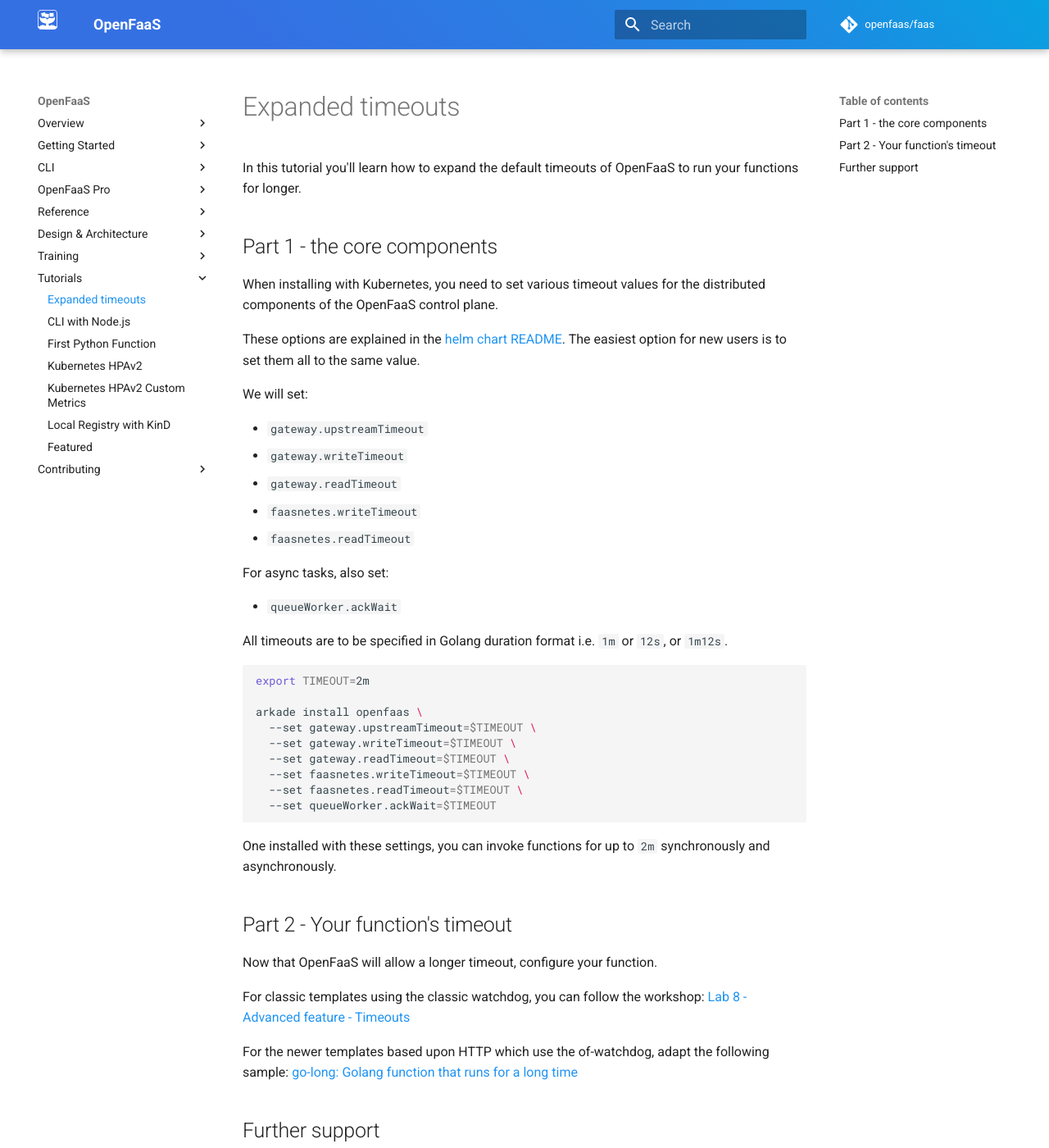
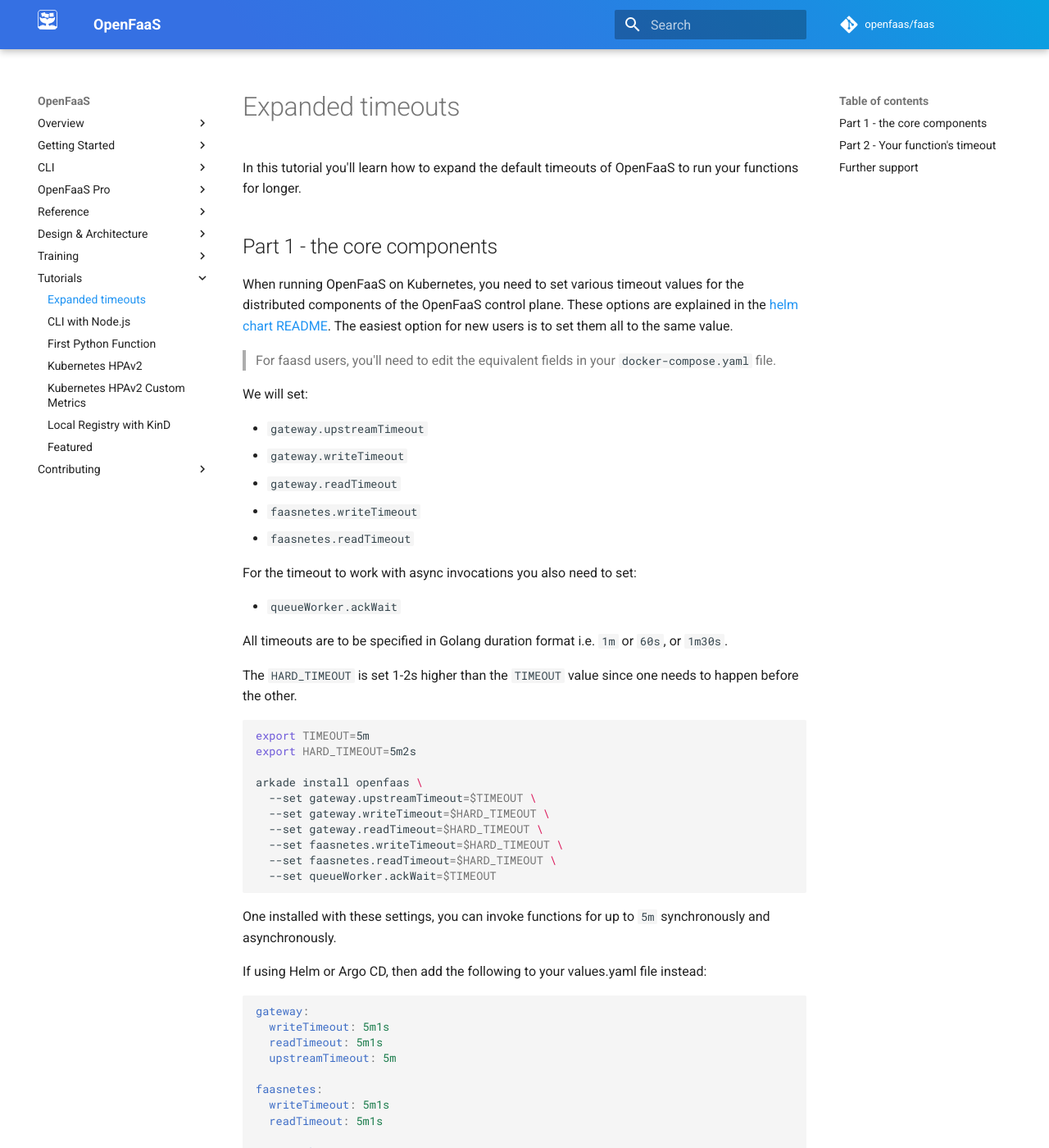
Before and after one commit to openfaas/docs, an MkDocs documentation site: the page built from docs/tutorials/expanded-timeouts.md, in a window 1280 px wide and 1400 px high. Shown: the whole window at 82% size. Built offline with MkDocs 1.6.1 and Material for MkDocs 9.7.7, drawn with Linux system fonts in a browser that asks for light colours; comment, search, counter and statistics services are not loaded; some of the changed text lies outside the part shown.

Commit message:
Update settings for timeouts in docs
Signed-off-by: Alex Ellis (OpenFaaS Ltd) <alexellis2@gmail.com>

````diff
--- a/docs/tutorials/expanded-timeouts.md
+++ b/docs/tutorials/expanded-timeouts.md
@@ -4,9 +4,9 @@ In this tutorial you'll learn how to expand the default timeouts of OpenFaaS to
 
 ## Part 1 - the core components
 
-When installing with Kubernetes, you need to set various timeout values for the distributed components of the OpenFaaS control plane.
+When running OpenFaaS on Kubernetes, you need to set various timeout values for the distributed components of the OpenFaaS control plane. These options are explained in the [helm chart README](https://github.com/openfaas/faas-netes/tree/master/chart/openfaas). The easiest option for new users is to set them all to the same value.
 
-These options are explained in the [helm chart README](https://github.com/openfaas/faas-netes/tree/master/chart/openfaas). The easiest option for new users is to set them all to the same value.
+ > For faasd users, you'll need to edit the equivalent fields in your `docker-compose.yaml` file.
 
 We will set:
 
@@ -16,34 +16,55 @@ We will set:
 * `faasnetes.writeTimeout`
 * `faasnetes.readTimeout`
 
-For async tasks, also set:
+For the timeout to work with async invocations you also need to set:
 
 * `queueWorker.ackWait`
 
-All timeouts are to be specified in Golang duration format i.e. `1m` or `12s`, or `1m12s`.
+All timeouts are to be specified in Golang duration format i.e. `1m` or `60s`, or `1m30s`.
+
+The `HARD_TIMEOUT` is set 1-2s higher than the `TIMEOUT` value since one needs to happen before the other.
 
 ```bash
-export TIMEOUT=2m
+export TIMEOUT=5m
+export HARD_TIMEOUT=5m2s
 
 arkade install openfaas \
   --set gateway.upstreamTimeout=$TIMEOUT \
-  --set gateway.writeTimeout=$TIMEOUT \
-  --set gateway.readTimeout=$TIMEOUT \
-  --set faasnetes.writeTimeout=$TIMEOUT \
-  --set faasnetes.readTimeout=$TIMEOUT \
+  --set gateway.writeTimeout=$HARD_TIMEOUT \
+  --set gateway.readTimeout=$HARD_TIMEOUT \
+  --set faasnetes.writeTimeout=$HARD_TIMEOUT \
+  --set faasnetes.readTimeout=$HARD_TIMEOUT \
   --set queueWorker.ackWait=$TIMEOUT
 ```
 
-One installed with these settings, you can invoke functions for up to `2m` synchronously and asynchronously.
+One installed with these settings, you can invoke functions for up to `5m` synchronously and asynchronously.
+
+If using Helm or Argo CD, then add the following to your values.yaml file instead:
+
+```yaml
+gateway:
+  writeTimeout: 5m1s
+  readTimeout: 5m1s
+  upstreamTimeout: 5m
+
+faasnetes:
+  writeTimeout: 5m1s
+  readTimeout: 5m1s
+
+queueWorker:
+  ackWait: 5m
+```
 
 ## Part 2 - Your function's timeout
 
 Now that OpenFaaS will allow a longer timeout, configure your function.
 
+For the newer templates based upon HTTP which use the of-watchdog, adapt the following sample: [go-long: Golang function that runs for a long time](https://github.com/alexellis/go-long)
+
 For classic templates using the classic watchdog, you can follow the workshop: [Lab 8 - Advanced feature - Timeouts](https://github.com/openfaas/workshop/blob/master/lab8.md)
 
-For the newer templates based upon HTTP which use the of-watchdog, adapt the following sample: [go-long: Golang function that runs for a long time](https://github.com/alexellis/go-long)
+If you're unsure which template you're using, check the source code of the Dockerfile in the `templates` folder when you build your functions.
 
 ## Further support
 
-Check the [troubleshooting guide](https://docs.openfaas.com/deployment/troubleshooting/) and work through the exercises above.
+Check the [troubleshooting guide](https://docs.openfaas.com/deployment/troubleshooting/).
````
